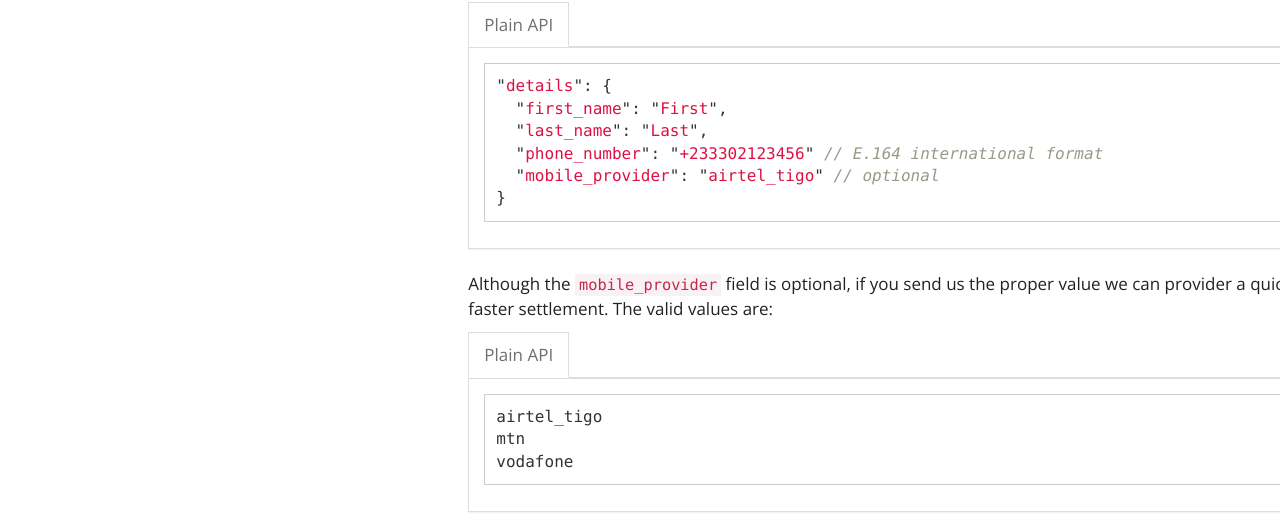
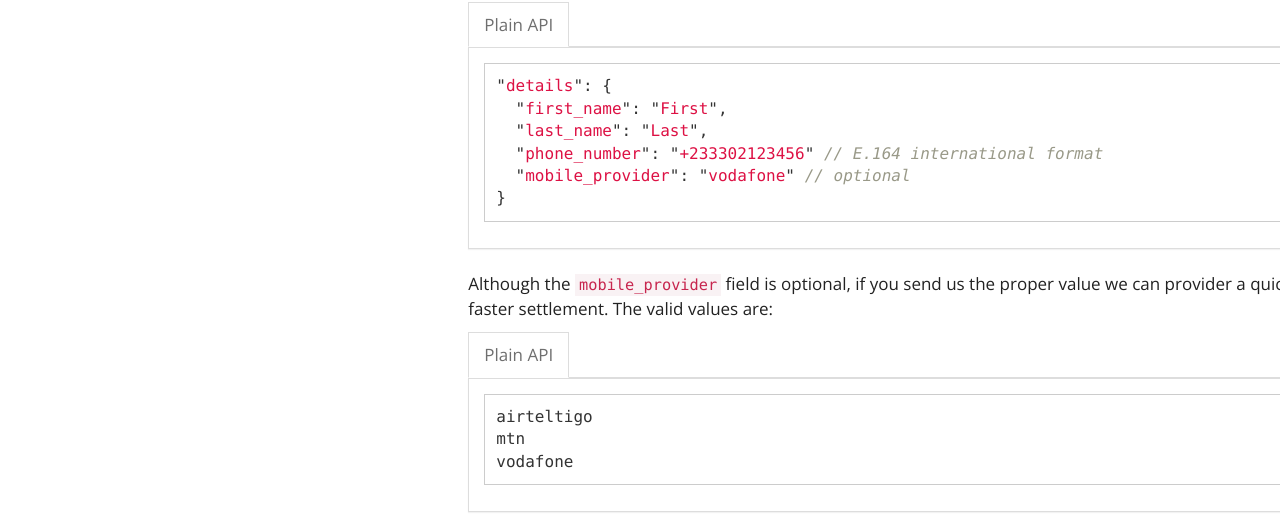
Before and after one commit to transferzero/api-documentation, a Jekyll site: the page built from _docs/individual-payments.md, in a window 1280 px wide and 900 px high, scrolled down 5972 px. Shown: the part 94-609 px from the top of the window. Built offline with Jekyll 4.4.1, drawn with Linux system fonts in a browser that asks for light colours; nearby versions of some CDN libraries; comment, search, counter and statistics services are not loaded.

Commit message:
BTA-11584-add-airtel-tigo-as-ghs-mobile-provider

````diff
--- a/_includes/corridors/ghs-mobile.md
+++ b/_includes/corridors/ghs-mobile.md
@@ -8,7 +8,7 @@ For Ghanan mobile payments please use:
   "first_name": "First",
   "last_name": "Last",
   "phone_number": "+233302123456" // E.164 international format
-  "mobile_provider": "airtel_tigo" // optional
+  "mobile_provider": "vodafone" // optional
 }
 ```
 {% endcapture %}
@@ -19,7 +19,7 @@ Although the `mobile_provider` field is optional, if you send us the proper valu
 
 {% capture data-raw %}
 ```
-airtel_tigo
+airteltigo
 mtn
 vodafone
 ```
````
